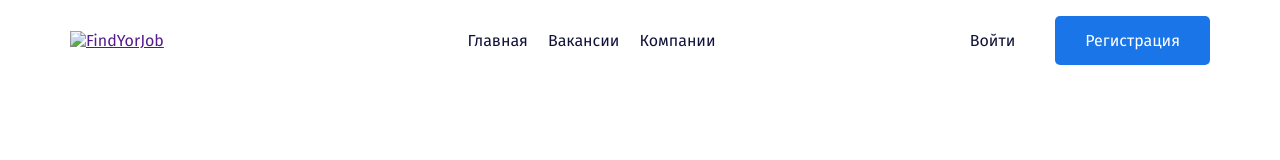
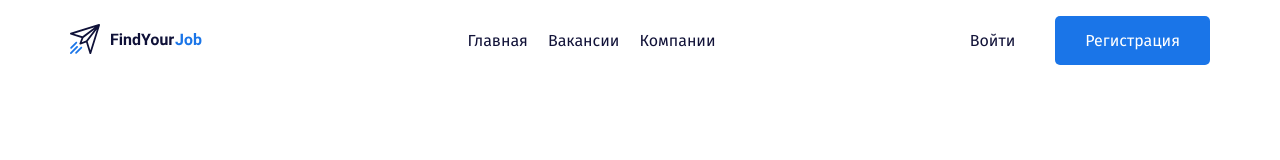
Before and after one commit to melfilin/FindYourJob, a plain HTML site: page index.html in a window 1280 px wide. Drawn offline with Linux system fonts and the light colour scheme; the site is published under a folder, as on GitHub Pages, so addresses that start at the root find nothing.

Commit message:
delete / in  img

```diff
--- a/index.html
+++ b/index.html
@@ -20,7 +20,7 @@
         <div class="row align-items-center py-3">
           <div class="col-2">
             <a href="" class="logo-link">
-              <img src="/img/logo.svg" alt="FindYorJob" />
+              <img src="img/logo.svg" alt="FindYorJob" />
             </a>
           </div>
           <!-- /.col -->
```
